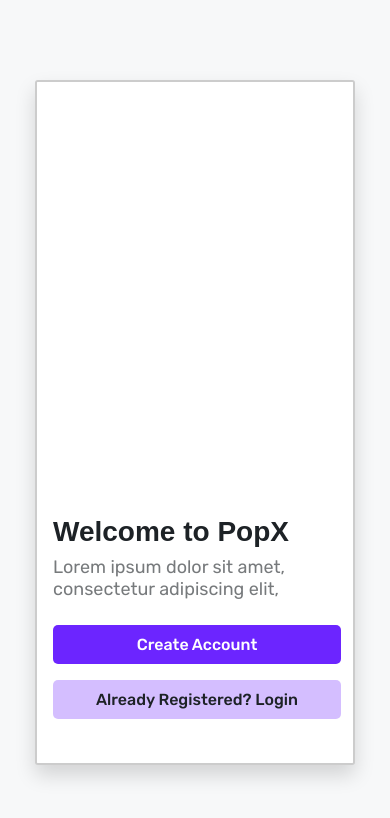
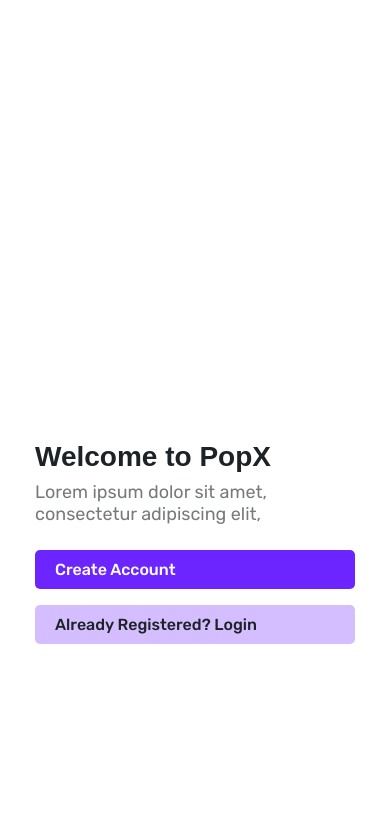
Before and after one commit to hellolalit/educasepopx, a React (Vite) app: page / in a window 390 px wide. Shown: the top 818 px of the page. Built offline with nearby package versions, Linux system fonts and the light colour scheme.

Commit message:
fixed css of responsive design

```diff
--- a/src/App.css
+++ b/src/App.css
@@ -8,7 +8,7 @@
 	/* Center the mobile container */
 	justify-content: center;
 	align-items: center;
-	background-color: #f7f8f9;
+	background-color: #FFFFFF;
 	/* Light background */
 }
 
@@ -18,7 +18,7 @@
 	/* Updated mobile width */
 	height: 685px;
 	/* Typical mobile height */
-	background: #f7f8f9 0% 0% no-repeat padding-box !important;
+	background: #FFFFFF;
 	opacity: 1 !important;
 	border-radius: 3px;
 	/* Rounded corners for the screen effect */
@@ -46,3 +46,19 @@
 		transform: translateY(0);
 	}
 }
+
+/* Tablet and Mobile Styles */
+@media screen and (max-width: 1024px) {
+	.main-container {
+		height: 100%;
+		align-items: flex-start;
+	}
+
+	.mobile-container {
+		width: 100%;
+		height: 100vh;
+		border: none;
+		border-radius: 0;
+		box-shadow: none;
+	}
+}
--- a/src/pages/Welcome.css
+++ b/src/pages/Welcome.css
@@ -18,12 +18,11 @@
 	font-size: 28px;
 	font-weight: 600 !important;
 	text-align: left;
-	font-size: 28px;
-	font-weight: 500;
 	letter-spacing: 0px;
 	color: #1d2226 !important;
 	opacity: 1;
-    margin-bottom: 8px;
+	margin-bottom: 8px;
+	white-space: nowrap;
 }
 
 .welcome p {
@@ -55,29 +54,78 @@
 }
 
 .create-btn:hover {
-    background-color: #1c09c3 !important;
-  }
+	background-color: #1c09c3 !important;
+}
 
 .login-btn {
 	background: #6c25ff4b 0% 0% no-repeat padding-box !important;
 	font-family: Rubik;
 	font-size: 16px;
-	font-weight: 500; /* medium */
+	font-weight: 500;
 	font-style: normal;
 	text-align: center;
 	letter-spacing: 0px;
 	color: #1d2226 !important;
 	opacity: 1;
-	margin-bottom: -25px;
+	margin-bottom: 0;
 }
 
 .login-btn:hover {
-    background: #6e25ff74 0% 0% no-repeat padding-box !important;
-  }
+	background: #6e25ff74 0% 0% no-repeat padding-box !important;
+}
 
-@media screen and (max-width: 320px) {
+/* Tablet and Mobile Styles */
+@media screen and (max-width: 1024px) {
 	.welcome {
 		width: 100%;
 		height: 100vh;
+		display: flex;
+		flex-direction: column;
+		align-items: center;
+		text-align: center;
+		padding: 0 20px;
+	}
+
+	.welcome h1,
+	.welcome p {
+		text-align: center;
+		width: 100%;
+		max-width: 320px;
+	}
+
+	.btn {
+		width: 100%;
+		max-width: 320px;
 	}
 }
+
+/* Portrait mode adjustments */
+@media screen and (max-width: 1024px) and (orientation: portrait) {
+	.welcome {
+		justify-content: center;
+		padding-bottom: 0;
+	}
+}
+
+/* Landscape mode adjustments */
+@media screen and (max-width: 1024px) and (orientation: landscape) {
+	.welcome {
+		justify-content: center;
+		padding-bottom: 0;
+	}
+}
+
+/* Mobile specific adjustments */
+@media screen and (max-width: 480px) {
+	.welcome {
+		justify-content: flex-end;
+		padding: 16px;
+		padding-bottom: 200px;
+	}
+
+	.welcome h1,
+	.welcome p,
+	.btn {
+		text-align: left;
+	}
+}
```
